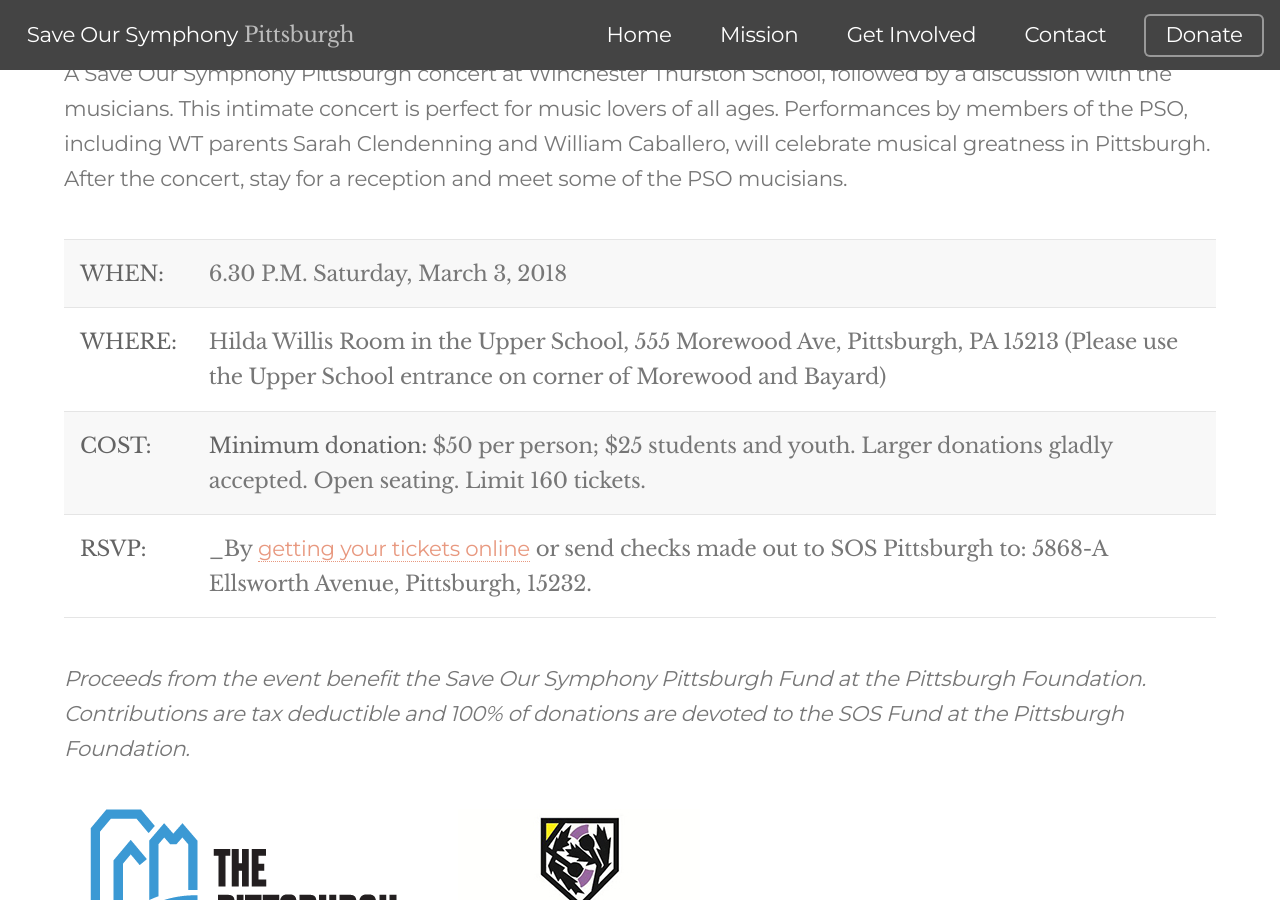
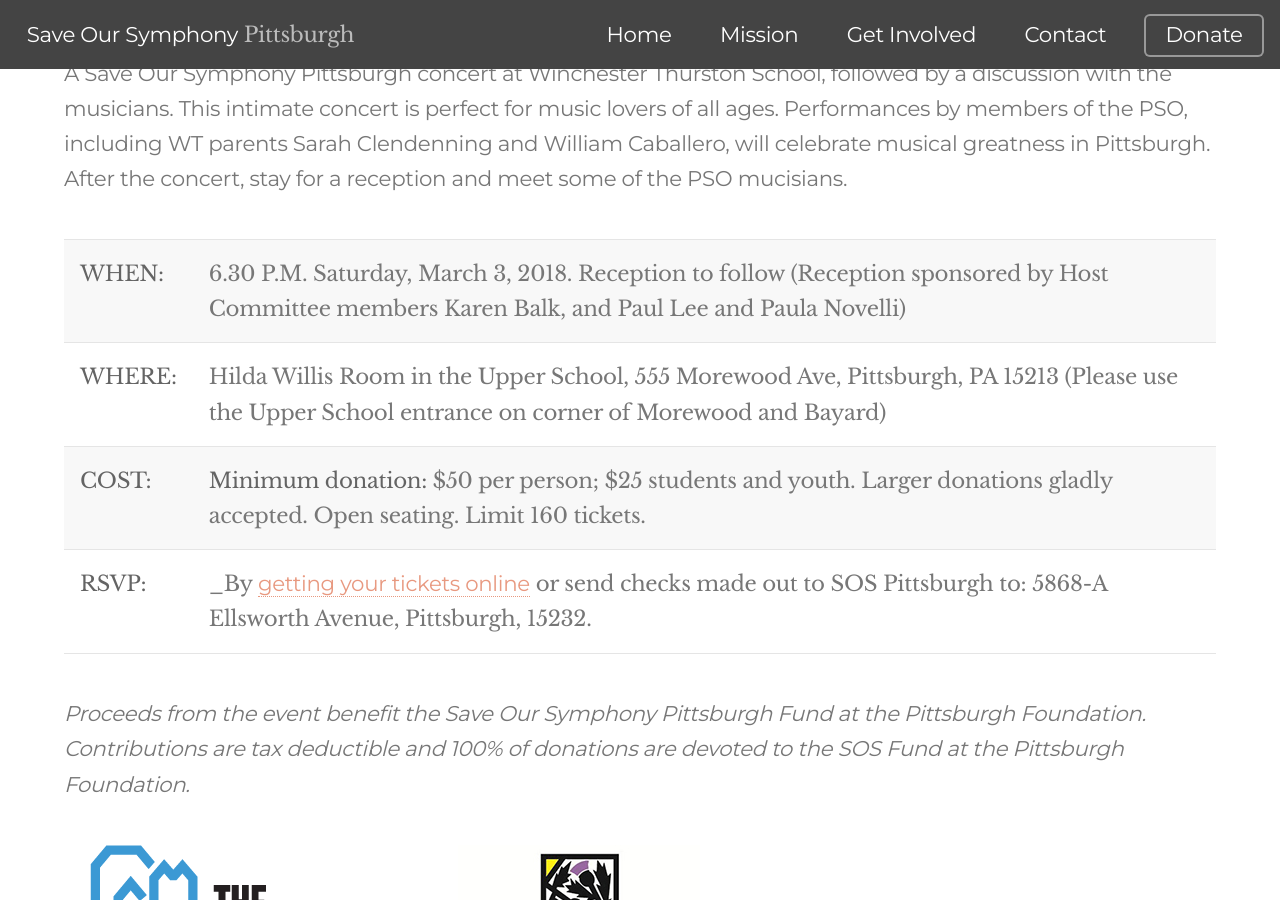
Before and after one commit to daraghbyrne/sospittsburgh, a Jekyll site: the page built from _posts/events/2018-03-03-winchester-thurston.markdown, in a window 1280 px wide and 900 px high, scrolled down 794 px. Built offline with Jekyll 4.4.1, drawn with Linux system fonts in a browser that asks for light colours; nearby versions of some CDN libraries.

Commit message:
updated to include reception

```diff
--- a/_posts/events/2018-03-03-winchester-thurston.markdown
+++ b/_posts/events/2018-03-03-winchester-thurston.markdown
@@ -20,7 +20,7 @@
 
 A Save Our Symphony Pittsburgh concert at Winchester Thurston School, followed by a discussion with the musicians.  This intimate concert is perfect for music lovers of all ages.  Performances by members of the PSO, including WT parents Sarah Clendenning and William Caballero, will celebrate musical greatness in Pittsburgh. After the concert, stay for a reception and meet some of the PSO mucisians.
 
-| __WHEN:__  | 6.30 P.M. Saturday, March 3, 2018  |
+| __WHEN:__  | 6.30 P.M. Saturday, March 3, 2018. Reception to follow (Reception sponsored by Host Committee members Karen Balk, and Paul Lee and Paula Novelli)  |
 | __WHERE:__  | Hilda Willis Room in the Upper School, 555 Morewood Ave, Pittsburgh, PA 15213 (Please use the Upper School entrance on corner of Morewood and Bayard)  |
 | __COST:__  | __Minimum donation:__ $50 per person; $25 students and youth. Larger donations gladly accepted. Open seating. Limit 160 tickets. |
 | __RSVP:__  | _By [getting your tickets online](https://squareup.com/store/save-our-symphony-pittsburgh) or send checks made out to SOS Pittsburgh to: 5868-A Ellsworth Avenue, Pittsburgh, 15232. |
```
